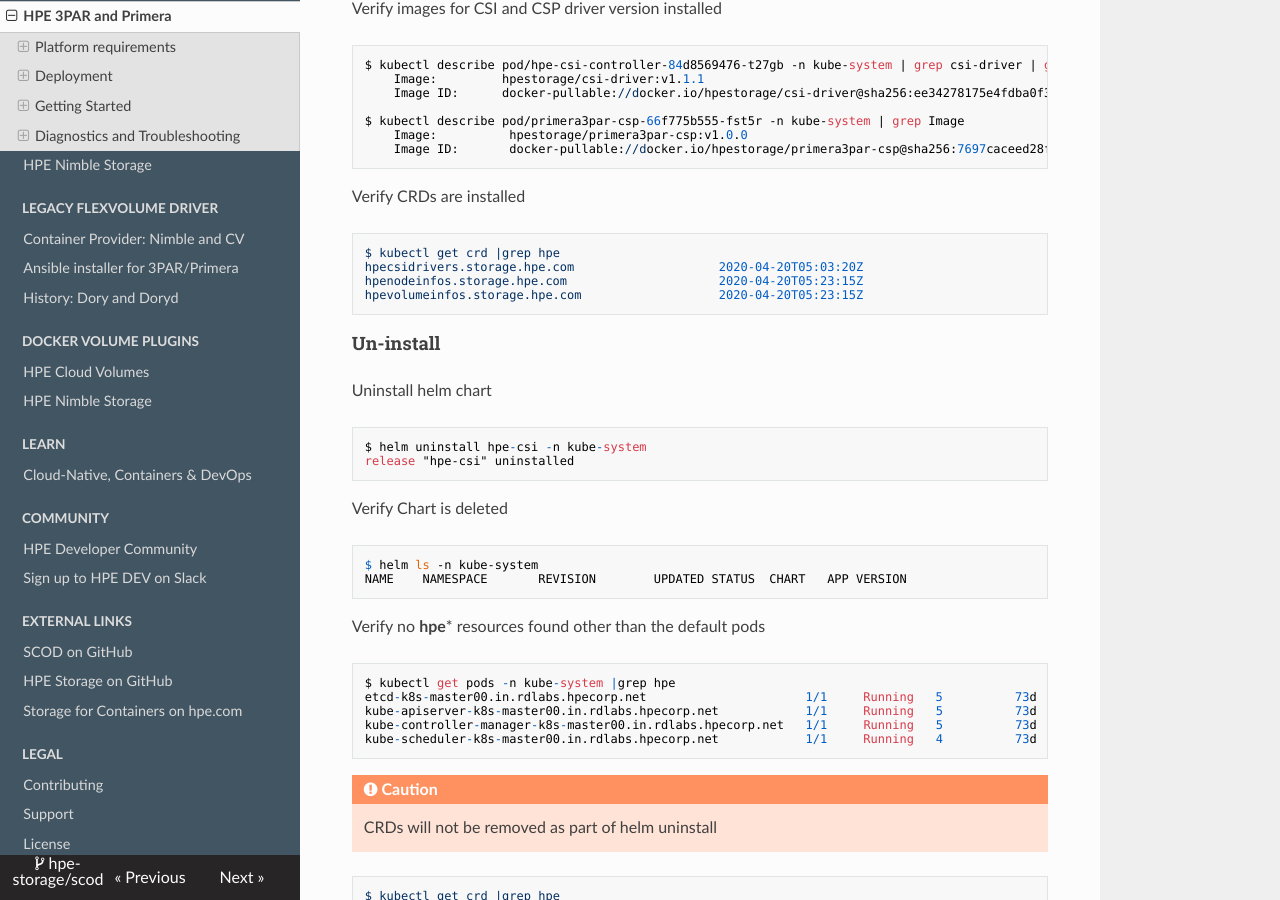
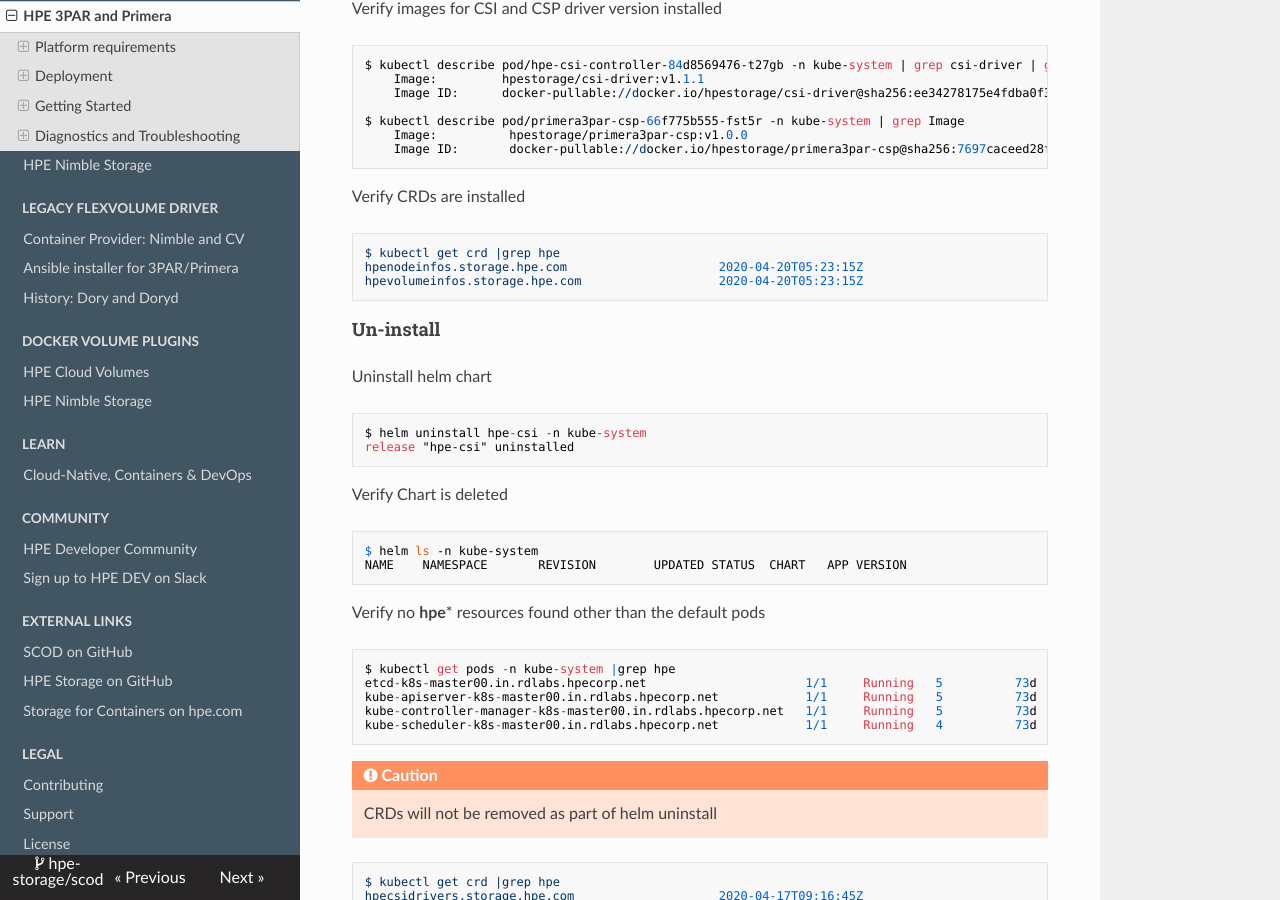
Before and after one commit to hpe-storage/scod, an MkDocs documentation site: the page built from docs/container_storage_provider/hpe_3par_primera/index.md, in a window 1280 px wide and 900 px high, scrolled down 2484 px. Built offline with MkDocs 1.6.1, drawn with Linux system fonts in a browser that asks for light colours; nearby versions of some CDN libraries.

Commit message:
Removed extra crd
Signed-off-by: Sneha Rai <sneha_srai@yahoo.co.in>

````diff
--- a/docs/container_storage_provider/hpe_3par_primera/index.md
+++ b/docs/container_storage_provider/hpe_3par_primera/index.md
@@ -74,7 +74,6 @@
 Verify CRDs are installed
 ```
 $ kubectl get crd |grep hpe
-hpecsidrivers.storage.hpe.com                    2020-04-20T05:03:20Z
 hpenodeinfos.storage.hpe.com                     2020-04-20T05:23:15Z
 hpevolumeinfos.storage.hpe.com                   2020-04-20T05:23:15Z
 ```
````
